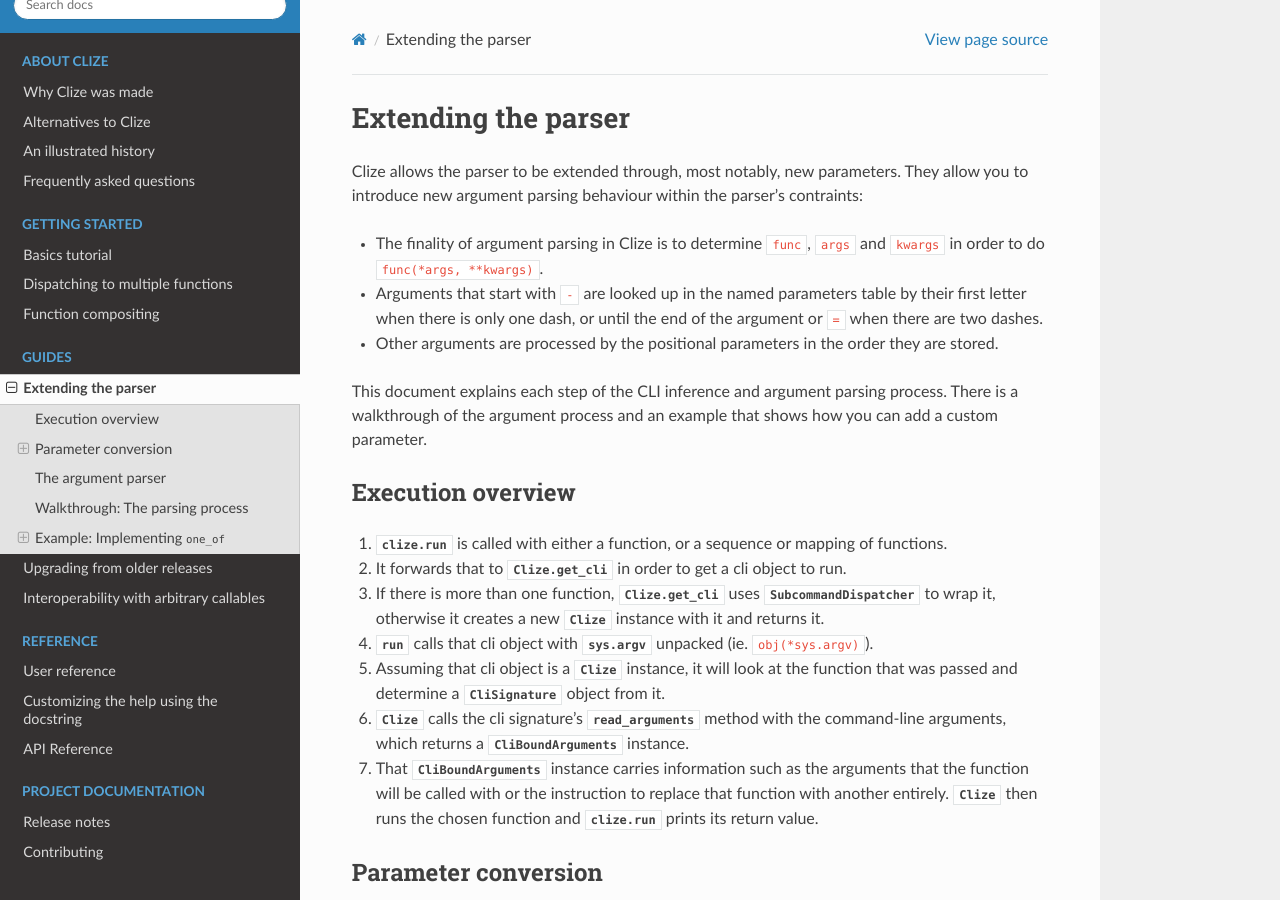
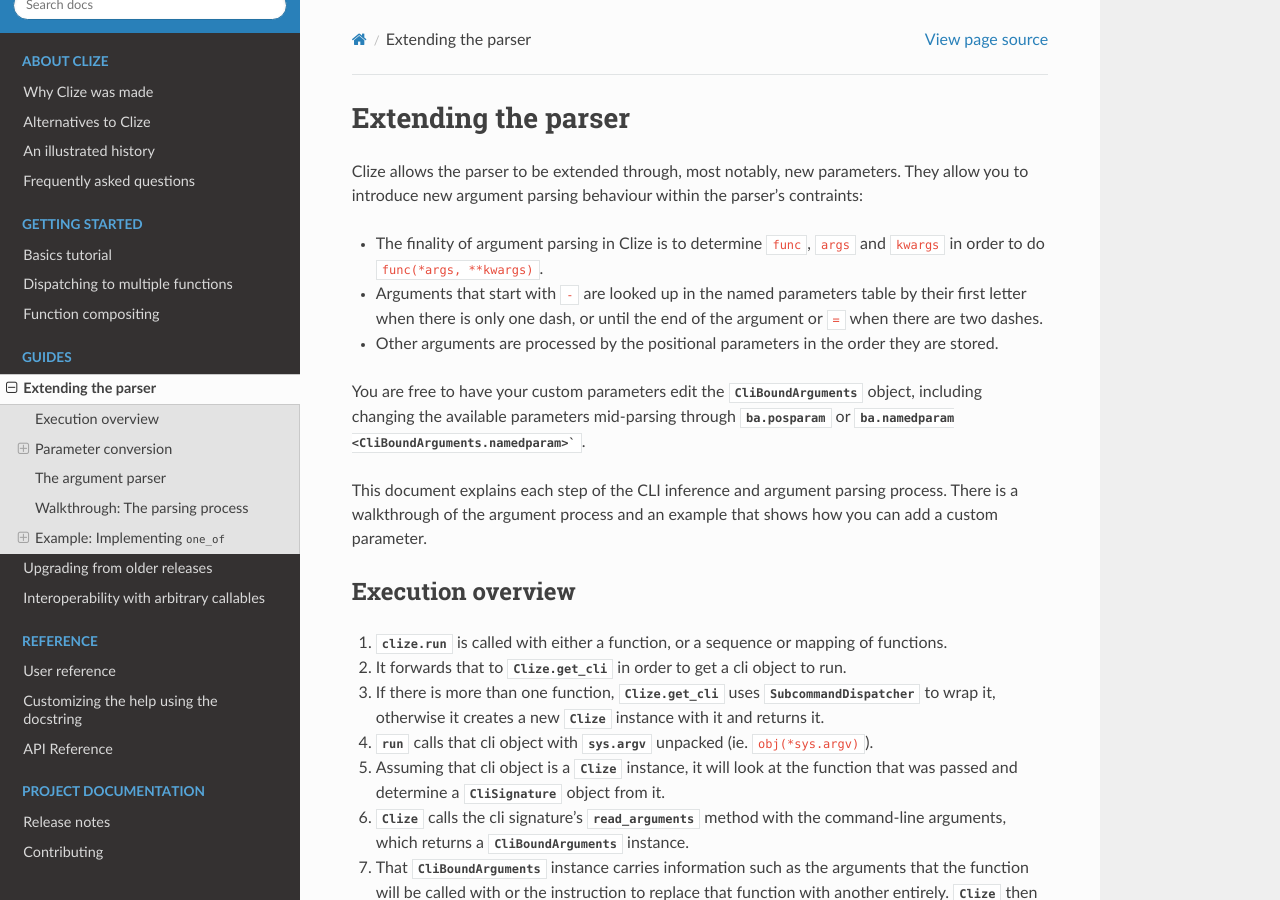
Before and after one commit to epsy/clize, a Sphinx documentation site: the page built from docs/parser.rst, in a window 1280 px wide and 900 px high. Built offline with Sphinx 7.4.7 and the Read the Docs theme 2.0.0, drawn with Linux system fonts in a browser that asks for light colours.

Commit message:
docs/parser: encourage changing ba.{pos,named}param

```diff
--- a/docs/parser.rst
+++ b/docs/parser.rst
@@ -17,6 +17,11 @@
   argument or ``=`` when there are two dashes.
 * Other arguments are processed by the positional parameters in the order they
   are stored.
+
+You are free to have your custom parameters edit the `CliBoundArguments`
+object, including changing the available parameters mid-parsing through
+`ba.posparam <CliBoundArguments.posparam>` or `ba.namedparam
+<CliBoundArguments.namedparam>``.
 
 This document explains each step of the CLI inference and argument parsing
 process. There is a walkthrough of the argument process and an example that
```
